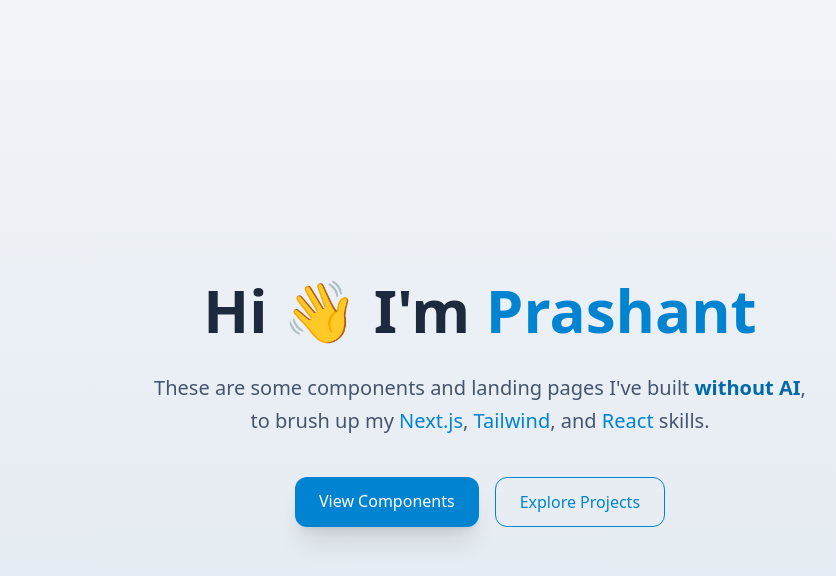
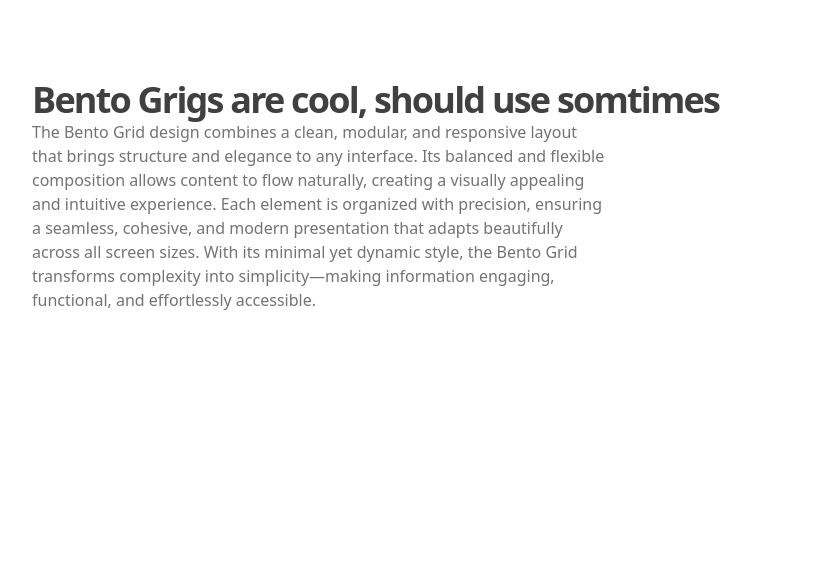
Before and after one commit to prashxant/Shik-SHak, a Next.js app: page / in a window 1280 px wide. Shown: the top 576 px of the page, without its empty margins (160-996 px from the left). Built offline with nearby package versions, Linux system fonts and the light colour scheme.

Commit message:
Bento Grid

```diff
--- a/app/components/Container.tsx
+++ /dev/null
@@ -1,11 +0,0 @@
-import React from 'react'
-import { cn } from '@/lib/utils'
-
-export const Container = ({className,children}:{
-  className?:string,
-  children:React.ReactNode
-}) => {
-  return (
-    <div className={cn("max-w-4xl mx-auto px-4 md:py-8",className)}>{children}</div>
-  )
-}
--- a/app/components/navbar.tsx
+++ /dev/null
@@ -1,14 +0,0 @@
-import Image from 'next/image'
-import Link from 'next/link'
-import React from 'react'
-
-export const Navbar = () => {
-  return (
-    <div className='flex justify-between items-center p-4'>
-      <Link href="/finta">
-      <Image draggable={false} loading="lazy" src="/logo.svg" alt='Logo' height={50} width={50}/>
-      </Link>
-
-    </div>
-  )
-}
--- a/app/finta/page.tsx
+++ /dev/null
@@ -1,11 +0,0 @@
-import React from 'react'
-import { Container } from '../components/Container'
-import { Navbar } from '../components/navbar'
-
-export default function Page () {
-  return (
-    <Container className='bg-red-500'>
-      <Navbar/>
-    </Container>
-  )
-}
--- a/app/page.tsx
+++ b/app/page.tsx
@@ -1,42 +1,24 @@
 
-import Link from "next/link"
 
 export default function Home() {
   return (
-    <div className="h-screen w-full bg-gradient-to-b from-slate-100 to-slate-200 flex items-center justify-center">
-      <div className="max-w-4xl w-full mx-auto px-6 py-12 text-center relative">
-
-        <div className="absolute inset-0 -z-10 flex items-center justify-center">
-          <div className="w-72 h-72 bg-sky-400/20 rounded-full blur-3xl"></div>
-        </div>
-
-
-        <h1 className="text-5xl md:text-6xl font-extrabold text-slate-800 leading-tight mb-6">
-          Hi 👋 I&apos;m <span className="text-sky-600">Prashant</span>
-        </h1>
-
-
-        <p className="max-w-2xl mx-auto text-lg md:text-xl text-slate-600 leading-relaxed mb-10">
-          These are some components and landing pages I&apos;ve built <span className="font-semibold text-sky-700">without AI</span>,
-          to brush up my <span className="text-sky-600">Next.js</span>, <span className="text-sky-600">Tailwind</span>, and <span className="text-sky-600">React</span> skills.
-        </p>
-
-
-        <div className="flex gap-4 justify-center">
-          <Link
-            href="/components"
-            className="px-6 py-3 bg-sky-600 text-white font-medium rounded-xl shadow-xl hover:bg-sky-700 transition"
-          >
-            View Components
-          </Link>
-          <Link
-            href="/projects"
-            className="px-6 py-3 border border-sky-600 text-sky-600 font-medium rounded-xl hover:bg-sky-50 transition"
-          >
-            Explore Projects
-          </Link>
-        </div>
-      </div>
+    <div className="h-screen w-full mx-auto max-w-4xl pt-20 pb-10">
+      <Header/>
     </div>
   )
 }
+
+
+
+
+
+ const Header = () => {
+  return (
+     <div className="">
+      <h1 className="text-4xl font-bold tracking-tighter text-neutral-700">Bento Grigs are cool, should use somtimes</h1>
+        <p className="text-base text-neutral-500 max-w-xl ">The Bento Grid design combines a clean, modular, and responsive layout that brings structure and elegance to any interface. Its balanced and flexible composition allows content to flow naturally, creating a visually appealing and intuitive experience. Each element is organized with precision, ensuring a seamless, cohesive, and modern presentation that adapts beautifully across all screen sizes. With its minimal yet dynamic style, the Bento Grid transforms complexity into simplicity—making information engaging, functional, and effortlessly accessible.
+        </p>
+  </div>
+
+  )
+}
```
